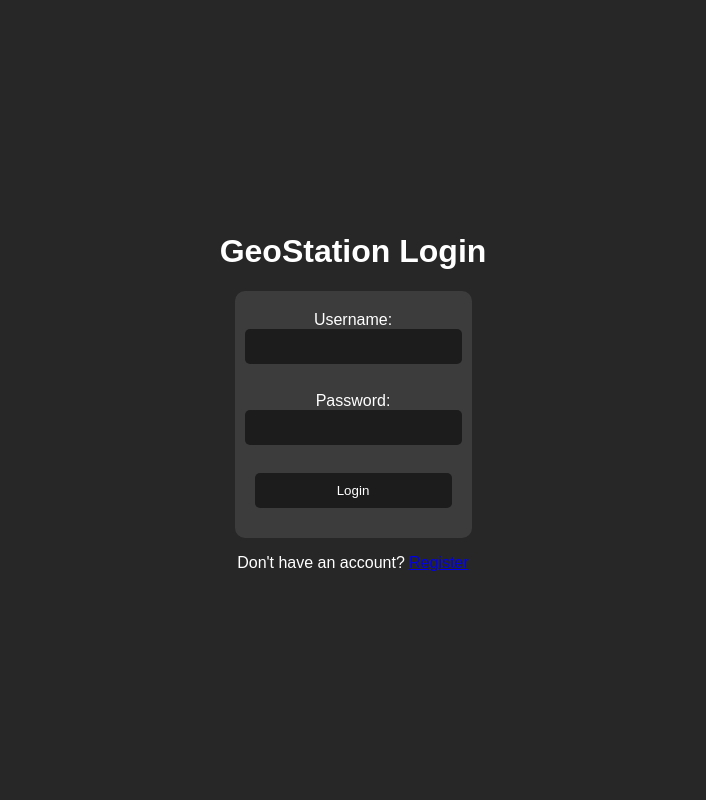
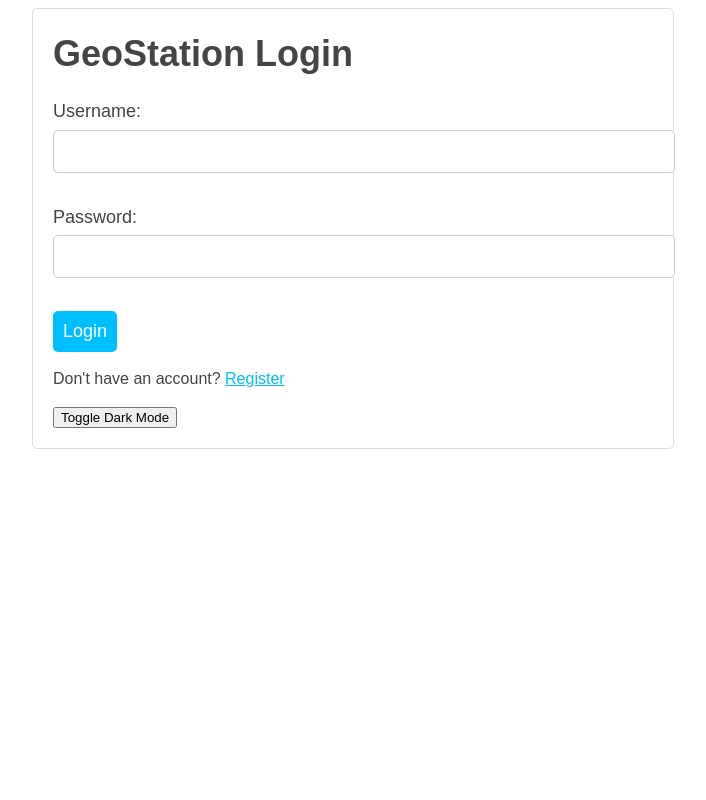
Before and after one commit to freedompraise/SkyCast, a Django app: page /auth/ in a window 1280 px wide. Shown: the whole page, without its empty margins (287-993 px from the left). Run offline with Django 4.2, Linux system fonts and the light colour scheme.

Commit message:
js code added to oggle darkmode

```diff
--- a/src/templates/src/login.html
+++ b/src/templates/src/login.html
@@ -5,6 +5,7 @@
     <meta charset="utf-8">
     <title>GeoStation Login</title>
     <link rel="stylesheet" type="text/css" href="{% static 'css/login.css' %}">
+    <link rel="stylesheet" href="{% static 'css/dark-mode.css' %}" class="dark-mode">
   </head>
   <body>
     <div class="container">
@@ -21,6 +22,35 @@
         <input type="submit" value="Login">
       </form>
       <p>Don't have an account? <a href="{% url 'register' %}">Register</a></p>
+      <button id="dark-mode-toggle" class="btn btn-secondary" onclick="toggleDarkMode()">
+        <i id="dark-mode-icon" class="fas fa-sun"></i>
+        <span id="dark-mode-label">Toggle Dark Mode</span>
+      </button>
+
     </div>
+    <script>
+      const darkModeToggle = document.querySelector('#dark-mode-toggle');
+      const body = document.body;
+
+      function toggleDarkMode() {
+        var body = document.querySelector("body");
+        var button = document.querySelector("#dark-mode-toggle");
+        var icon = document.querySelector("#dark-mode-icon");
+        var label = document.querySelector("#dark-mode-label");
+
+        if (body.classList.contains("dark-mode")) {
+          body.classList.remove("dark-mode");
+          icon.classList.remove("fa-moon");
+          icon.classList.add("fa-sun");
+          label.textContent = "Toggle Dark Mode";
+        } else {
+          body.classList.add("dark-mode");
+          icon.classList.remove("fa-sun");
+          icon.classList.add("fa-moon");
+          label.textContent = "Toggle Light Mode";
+        }
+      }
+
+  </script>
   </body>
 </html>
--- /dev/null
+++ b/static/css/dark-mode.css
@@ -0,0 +1,15 @@
+.dark-mode {
+    background-color: #1d1d1d;
+    color: #fff;
+}
+
+.dark-mode input[type="text"],
+.dark-mode input[type="password"],
+.dark-mode button {
+    background-color: #252525;
+    color: #fff;
+}
+
+.dark-mode button:hover {
+    background-color: #333;
+}
--- a/static/css/login.css
+++ b/static/css/login.css
@@ -1,82 +1,57 @@
-/* Base styles */
 body {
+    background-color: #fff;
+    font-family: Arial, sans-serif;
+    font-size: 16px;
+    line-height: 1.4;
+    color: #444;
+  }
+
+  h1 {
+    font-size: 36px;
     margin: 0;
-  padding: 0;
-  font-family: Arial, sans-serif;
-  color: #fff;
   }
 
   .container {
-  display: flex;
-  flex-direction: column;
-  align-items: center;
-  justify-content: center;
-  min-height: 100vh;
-  background-color: #272727;
+    max-width: 600px;
+    margin: 0 auto;
+    padding: 20px;
+    border: 1px solid #ddd;
+    border-radius: 5px;
+    background-color: #fff;
   }
 
   form {
-  display: flex;
-  flex-direction: column;
-  align-items: center;
-  justify-content: center;
-  background-color: #3c3c3c;
-  padding: 20px;
-  border-radius: 10px;
+    margin-top: 20px;
   }
 
-form h2 {
-  margin-bottom: 20px;
+  label {
+    display: block;
+    margin-bottom: 5px;
+    font-size: 18px;
   }
 
-form input {
+  input[type="text"],
+  input[type="password"],
+  input[type="email"] {
+    display: block;
     width: 100%;
     padding: 10px;
     margin-bottom: 10px;
-  background-color: #1c1c1c;
-  border: none;
-  color: #fff;
+    font-size: 18px;
+    border: 1px solid #ccc;
     border-radius: 5px;
   }
 
-form button {
-  width: 100%;
+  input[type="submit"] {
+    background-color: #00bfff;
+    color: #fff;
+    font-size: 18px;
     padding: 10px;
-  background-color: #009688;
-  color: #fff;
     border: none;
     border-radius: 5px;
     cursor: pointer;
   }
 
-form button:hover {
-  background-color: #008073;
+  a {
+    color: #00bfff;
   }
-
-/* Dark mode */
-body.dark {
-  background-color: #121212;
-  color: #fff;
-}
-
-.container.dark {
-  background-color: #121212;
-}
-
-form.dark {
-  background-color: #272727;
-}
-
-form input.dark {
-  background-color: #1c1c1c;
-  color: #fff;
-}
-
-form button.dark {
-  background-color: #009688;
-  color: #fff;
-}
-
-form button.dark:hover {
-  background-color: #008073;
-}
```
Lines whose indentation alone changed are shown as unchanged.
